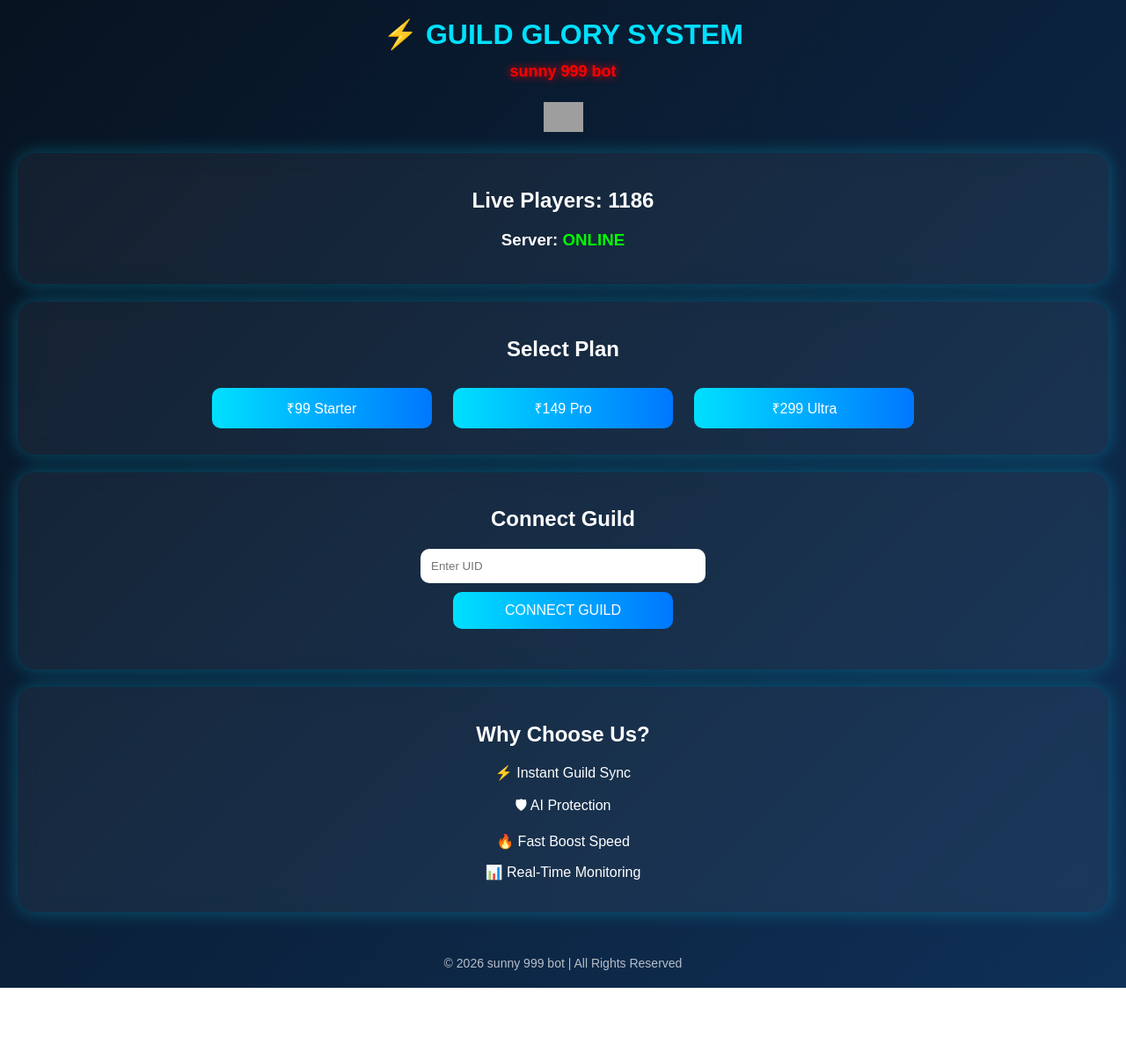
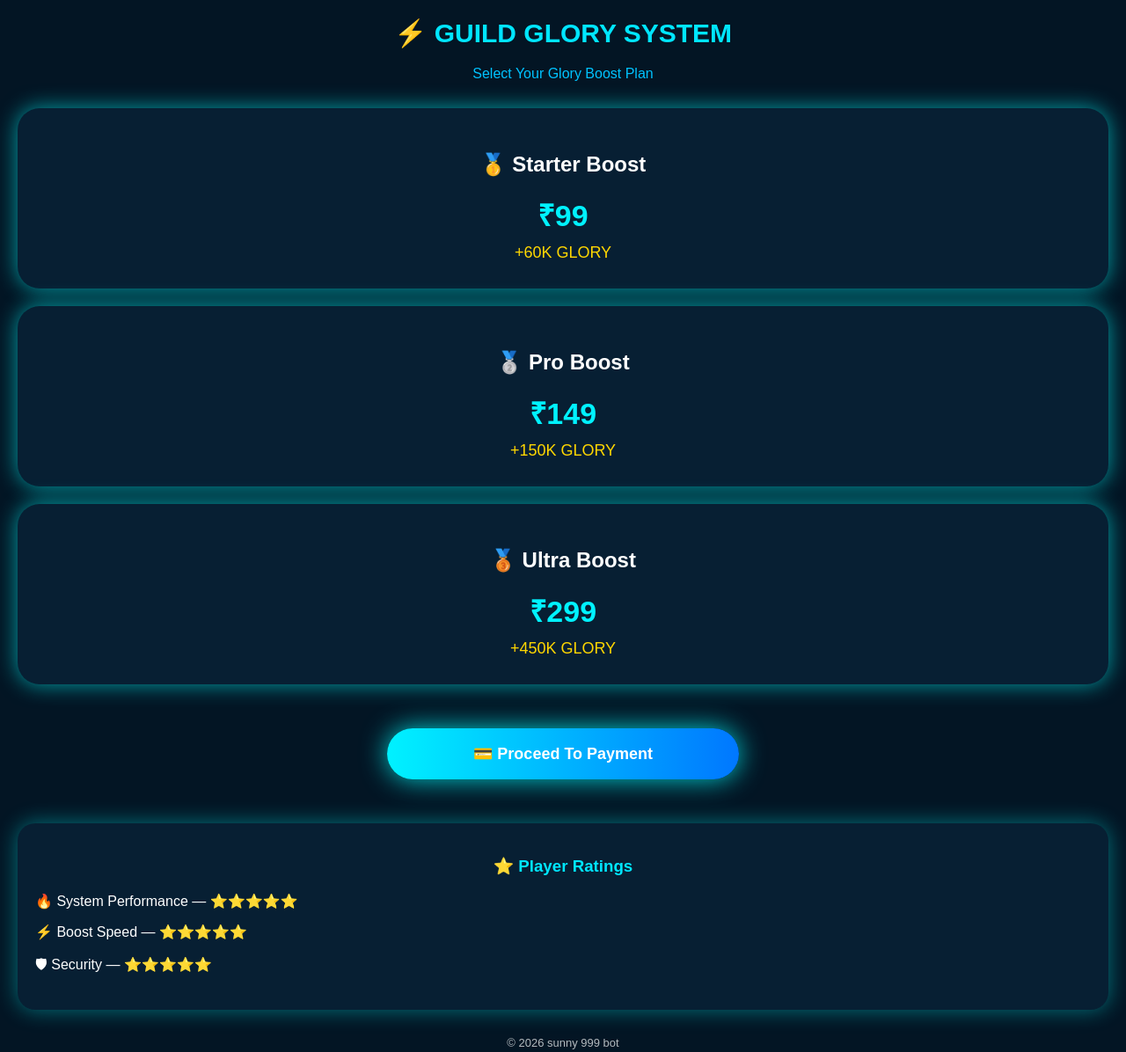
Before and after one commit to osmsk307-collab/sunny999bot, a plain HTML site: page index.html in a window 1280 px wide. Shown: the part 20-1216 px from the top of the page at 88% size. Before the commit the page ends 1143 px from the top, so only its background shows below. Drawn offline with Linux system fonts and the light colour scheme; grey boxes are pictures that could not be loaded.

Commit message:
Update index.html

```diff
--- a/index.html
+++ b/index.html
@@ -1,81 +1,92 @@
 <!DOCTYPE html>
 <html>
 <head>
+<meta name="viewport" content="width=device-width, initial-scale=1.0">
 <title>Guild Glory System</title>
-<meta name="viewport" content="width=device-width, initial-scale=1.0">
 
 <style>
 body{
   margin:0;
-  background:linear-gradient(135deg,#07121f,#0f3057);
+  font-family:Arial, sans-serif;
+  background:#031524;
   color:white;
-  font-family:Arial;
   text-align:center;
 }
 
-#loading{
-  position:fixed;
-  width:100%;
-  height:100%;
-  background:#07121f;
-  display:flex;
-  justify-content:center;
-  align-items:center;
-  font-size:20px;
-  z-index:9999;
+/* Title */
+h1{
+  margin-top:40px;
+  font-size:30px;
+  color:#00e6ff;
 }
 
-h1{
-  margin-top:40px;
-  color:#00e0ff;
+.subtitle{
+  color:#00c3ff;
+  margin-bottom:30px;
+  font-size:16px;
 }
 
-.brand{
-  color:red;
-  font-size:18px;
-  text-shadow:0 0 10px red;
-}
-
-.card{
-  background:rgba(255,255,255,0.05);
-  backdrop-filter:blur(10px);
-  padding:20px;
+/* Boost Cards */
+.boost-card{
   margin:20px;
-  border-radius:20px;
-  box-shadow:0 0 20px rgba(0,224,255,0.3);
-}
-
-button{
-  padding:12px;
-  width:80%;
-  max-width:250px;
-  border:none;
-  border-radius:10px;
-  margin:10px;
-  font-size:16px;
-  cursor:pointer;
-  background:linear-gradient(to right,#00e0ff,#0077ff);
-  color:white;
-}
-
-button:hover{
-  box-shadow:0 0 25px #00e0ff;
-  transform:scale(1.05);
+  padding:30px 20px;
+  border-radius:25px;
+  background:#071f33;
+  box-shadow:0 0 25px rgba(0,255,255,0.6);
   transition:0.3s;
 }
 
-input{
-  padding:12px;
-  width:80%;
-  max-width:300px;
-  border-radius:10px;
+.boost-card:hover{
+  transform:scale(1.03);
+  box-shadow:0 0 40px rgba(0,255,255,0.9);
+}
+
+.price{
+  font-size:34px;
+  color:#00f2ff;
+  margin:10px 0;
+  font-weight:bold;
+}
+
+.glory{
+  color:gold;
+  font-size:18px;
+}
+
+/* Payment Button */
+.pay-btn{
+  margin:30px 20px;
+  padding:18px;
+  border-radius:40px;
   border:none;
+  width:85%;
+  max-width:400px;
+  font-size:18px;
+  font-weight:bold;
+  cursor:pointer;
+  background:linear-gradient(90deg,#00f2ff,#0077ff);
+  color:white;
+  box-shadow:0 0 30px rgba(0,255,255,0.8);
+}
+
+/* Rating Box */
+.rating-box{
+  margin:20px;
+  padding:20px;
+  border-radius:20px;
+  background:#071f33;
+  box-shadow:0 0 25px rgba(0,255,255,0.4);
+  text-align:left;
+}
+
+.rating-box h3{
+  color:#00e6ff;
+  text-align:center;
 }
 
 footer{
-  margin-top:30px;
-  padding:20px;
-  font-size:14px;
+  margin:30px 0;
+  font-size:13px;
   opacity:0.7;
 }
 </style>
@@ -83,87 +94,39 @@ footer{
 
 <body>
 
-<div id="loading">
-⚡ Loading Guild System...
+<h1>⚡ GUILD GLORY SYSTEM</h1>
+<p class="subtitle">Select Your Glory Boost Plan</p>
+
+<div class="boost-card">
+  <h2>🥇 Starter Boost</h2>
+  <div class="price">₹99</div>
+  <div class="glory">+60K GLORY</div>
 </div>
 
-<h1>
-⚡ GUILD GLORY SYSTEM <br>
-<span class="brand">sunny 999 bot</span>
-</h1>
-
-<a href="https://youtube.com" target="_blank">
-<img src="https://upload.wikimedia.org/wikipedia/commons/9/9f/Youtube%28amin%29.png" width="45">
-</a>
-
-<div class="card">
-<h2>Live Players: <span id="counter">1185</span></h2>
-<h3>Server: <span id="serverStatus" style="color:lime;">ONLINE</span></h3>
+<div class="boost-card">
+  <h2>🥈 Pro Boost</h2>
+  <div class="price">₹149</div>
+  <div class="glory">+150K GLORY</div>
 </div>
 
-<div class="card">
-<h2>Select Plan</h2>
-<button>₹99 Starter</button>
-<button>₹149 Pro</button>
-<button>₹299 Ultra</button>
+<div class="boost-card">
+  <h2>🥉 Ultra Boost</h2>
+  <div class="price">₹299</div>
+  <div class="glory">+450K GLORY</div>
 </div>
 
-<div class="card">
-<h2>Connect Guild</h2>
-<input type="text" id="uid" placeholder="Enter UID">
-<br>
-<button onclick="connectGuild()">CONNECT GUILD</button>
-<p id="status"></p>
-</div>
+<button class="pay-btn">💳 Proceed To Payment</button>
 
-<div class="card">
-<h2>Why Choose Us?</h2>
-<p>⚡ Instant Guild Sync</p>
-<p>🛡 AI Protection</p>
-<p>🔥 Fast Boost Speed</p>
-<p>📊 Real-Time Monitoring</p>
+<div class="rating-box">
+  <h3>⭐ Player Ratings</h3>
+  <p>🔥 System Performance — ⭐⭐⭐⭐⭐</p>
+  <p>⚡ Boost Speed — ⭐⭐⭐⭐⭐</p>
+  <p>🛡 Security — ⭐⭐⭐⭐⭐</p>
 </div>
 
 <footer>
-© 2026 sunny 999 bot | All Rights Reserved
+© 2026 sunny 999 bot
 </footer>
-
-<script>
-let count = 1185;
-
-setInterval(function(){
-  count += Math.floor(Math.random()*3);
-  document.getElementById("counter").innerText = count;
-},3000);
-
-setInterval(function(){
-  let s = document.getElementById("serverStatus");
-  s.style.color = (s.style.color==="lime")?"white":"lime";
-},800);
-
-function connectGuild(){
-  let uid = document.getElementById("uid").value;
-  let status = document.getElementById("status");
-
-  if(uid===""){
-    status.innerText="⚠ Enter UID first";
-    status.style.color="orange";
-  } else {
-    status.innerText="⏳ Connecting...";
-    status.style.color="yellow";
-    setTimeout(function(){
-      status.innerText="✅ Guild Request Sent Successfully!";
-      status.style.color="lime";
-    },2000);
-  }
-}
-
-window.onload=function(){
-  setTimeout(function(){
-    document.getElementById("loading").style.display="none";
-  },1500);
-}
-</script>
 
 </body>
 </html>
```
